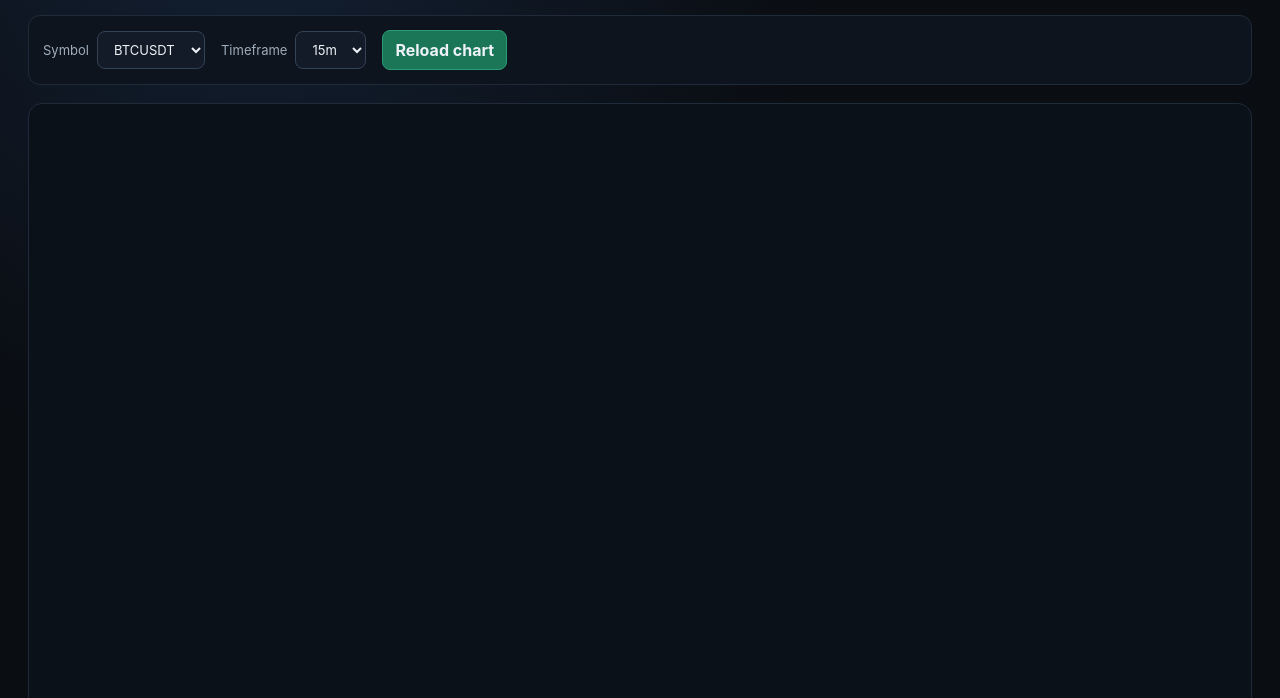
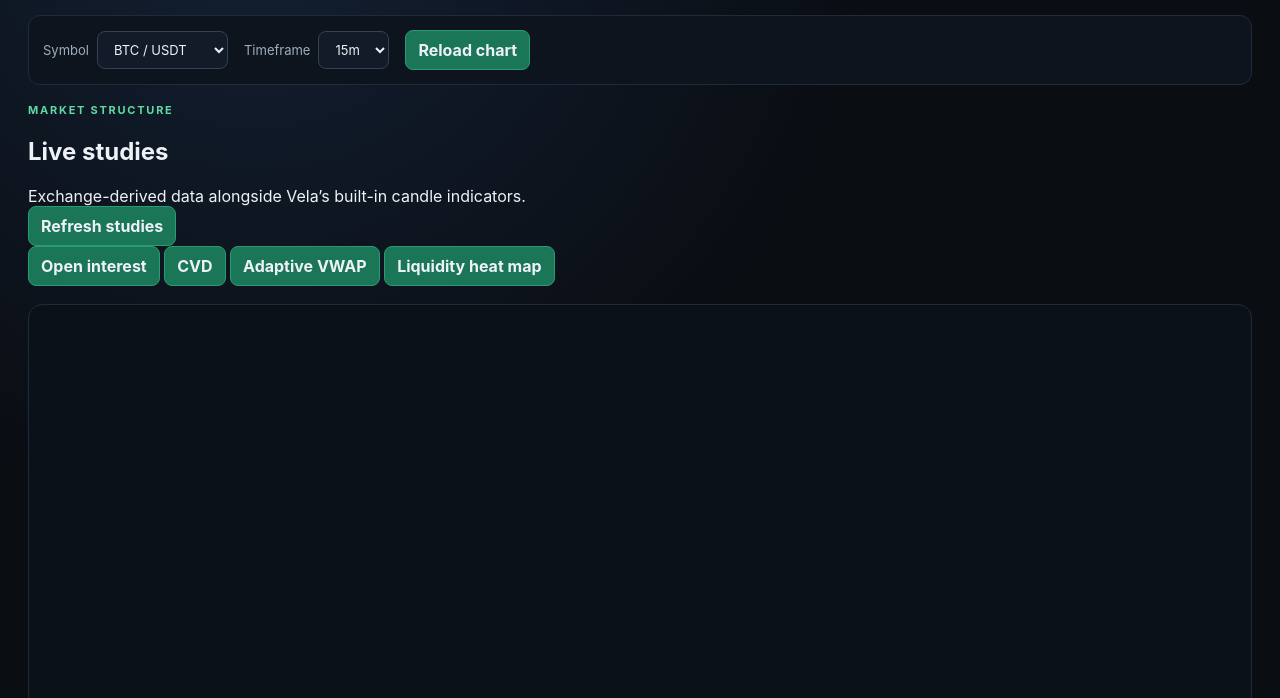
Before and after one commit to snakeplisskenai/vela-market-workspace, a website built with Vite: page index.html in a window 1280 px wide. Shown: the part 102-800 px from the top of the page. Built offline with nearby package versions, Linux system fonts and the light colour scheme; what @luxalgo/vela would draw is missing.

Commit message:
Add requested symbols and live market studies

```diff
--- a/index.html
+++ b/index.html
@@ -28,9 +28,22 @@
         <div class="status" id="status" data-state="offline">Starting…</div>
       </header>
       <section class="toolbar" aria-label="Chart controls">
-        <label>Symbol <select id="symbol"><option>BTCUSDT</option><option>ETHUSDT</option><option>SOLUSDT</option></select></label>
+        <label>Symbol <select id="symbol"><option value="BTCUSDT">BTC / USDT</option><option value="SUIUSDT">SUI / USDT</option><option value="PEPEUSDT">PEPE / USDT</option><option value="BONKUSDT">BONK / USDT</option><option value="ETHUSDT">ETH / USDT</option><option value="SOLUSDT">SOL / USDT</option></select></label>
         <label>Timeframe <select id="timeframe"><option value="1">1m</option><option value="5">5m</option><option value="15" selected>15m</option><option value="60">1h</option><option value="240">4h</option></select></label>
         <button id="reload" type="button">Reload chart</button>
+      </section>
+      <section class="studies-shell" aria-label="Live market studies" id="studies">
+        <div class="studies-heading">
+          <div><p class="eyebrow">MARKET STRUCTURE</p><h2>Live studies</h2><span>Exchange-derived data alongside Vela’s built-in candle indicators.</span></div>
+          <button type="button" class="secondary-button" data-refresh-studies>Refresh studies</button>
+        </div>
+        <div class="study-toggles" role="toolbar" aria-label="Live study toggles">
+          <button type="button" class="study-toggle active" data-study-toggle="oi" aria-pressed="true">Open interest</button>
+          <button type="button" class="study-toggle active" data-study-toggle="cvd" aria-pressed="true">CVD</button>
+          <button type="button" class="study-toggle active" data-study-toggle="vwap" aria-pressed="true">Adaptive VWAP</button>
+          <button type="button" class="study-toggle active" data-study-toggle="heatmap" aria-pressed="true">Liquidity heat map</button>
+        </div>
+        <div class="studies-grid" data-studies-grid></div>
       </section>
       <section id="chart" class="chart" aria-label="Interactive financial chart"></section>
       <footer>
```
